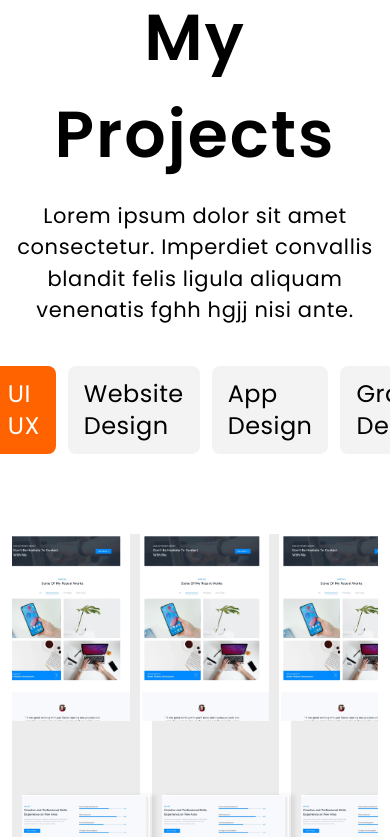
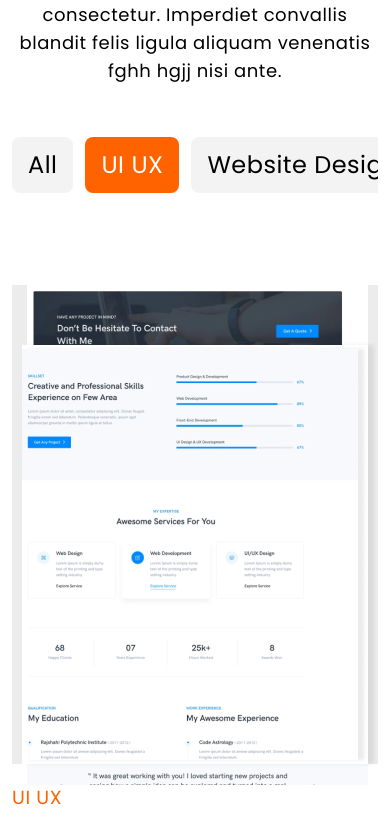
Before and after one commit to blackheart7565/personal-portfolio, a React (Vite) app: page / in a window 390 px wide. Shown: the part 4347-5184 px from the top of the page. Built offline with nearby package versions, Linux system fonts and the light colour scheme.

Commit message:
feat: add responsiveness to Projects section

```diff
--- a/src/components/Home/Projects.tsx
+++ b/src/components/Home/Projects.tsx
@@ -9,9 +9,9 @@ interface IProjectsProps { }
 export const Projects: FC<IProjectsProps> = (): JSX.Element => {
 	return (
 		<section className="min-h-screen relative">
-			<div className="container flex flex-col items-center justify-center h-full pt-40">
-				<h1 className="text-[65px] font-semibold tracking-[0.03em] dark:text-white text-black text-center">My Projects</h1>
-				<p className="text-[21px] tracking-[0.03em] dark:text-white text-black text-center max-w-4xl mx-auto mt-4">
+			<div className="container flex flex-col items-center justify-center h-full pt-20 pb-10">
+				<h1 className="text-5xl xl:text-[65px] font-semibold tracking-[0.03em] dark:text-white text-black text-center">My Projects</h1>
+				<p className="text-lg xl:text-[21px] tracking-[0.03em] dark:text-white text-black text-center max-w-4xl mx-auto mt-4">
 					Lorem ipsum dolor sit amet consectetur. Imperdiet convallis blandit felis ligula aliquam venenatis fghh hgjj nisi ante.
 				</p>
 				<div className="w-full mt-10">
--- a/src/components/Home/ProjectsList.tsx
+++ b/src/components/Home/ProjectsList.tsx
@@ -8,7 +8,7 @@ interface IProjectsListProps { }
 export const ProjectsList: React.FC<IProjectsListProps> = (): JSX.Element => {
 	return (
 		<nav className="w-full h-full">
-			<ul className="flex items-center justify-between gap-3">
+			<ul className="flex items-center justify-center xlm:gap-20 xl:justify-between gap-3 flex-wrap">
 				{[...Array.from({ length: 3 })].map((_, index: number) => (
 					<ProjectsCard key={index} />
 				))}
--- a/src/components/UI/TabBar/TabBar.tsx
+++ b/src/components/UI/TabBar/TabBar.tsx
@@ -24,13 +24,13 @@ export const TabBar: FC<ITabBarProps> = ({
 	const [selectId, setSelectId] = useState<number>(2);
 	return (
 		<div className="w-full">
-			<nav className="nav">
-				<ul className="flex justify-center items-center gap-3 tracking-[0.03em] dark:text-white text-black">
+			<nav className="nav overflow-x-auto">
+				<ul className="flex justify-start xl:justify-center items-center gap-3 py-3 tracking-[0.03em] dark:text-white text-black">
 					{navigation.map(nav => (
 						<li
 							key={nav.id}
 							className={classNames(
-								"text-2xl py-3 px-4 cursor-pointer rounded-lg bg-[#F3F3F3] text-black hover:text-white hover:bg-primary transition-colors duration-300 ease-in-out",
+								"text-2xl py-3 px-4 text-nowrap cursor-pointer rounded-lg bg-[#F3F3F3] text-black hover:text-white hover:bg-primary transition-colors duration-300 ease-in-out",
 								selectId === nav.id && "bg-primary text-white"
 							)}
 							onClick={(() => setSelectId(nav.id))}
```
